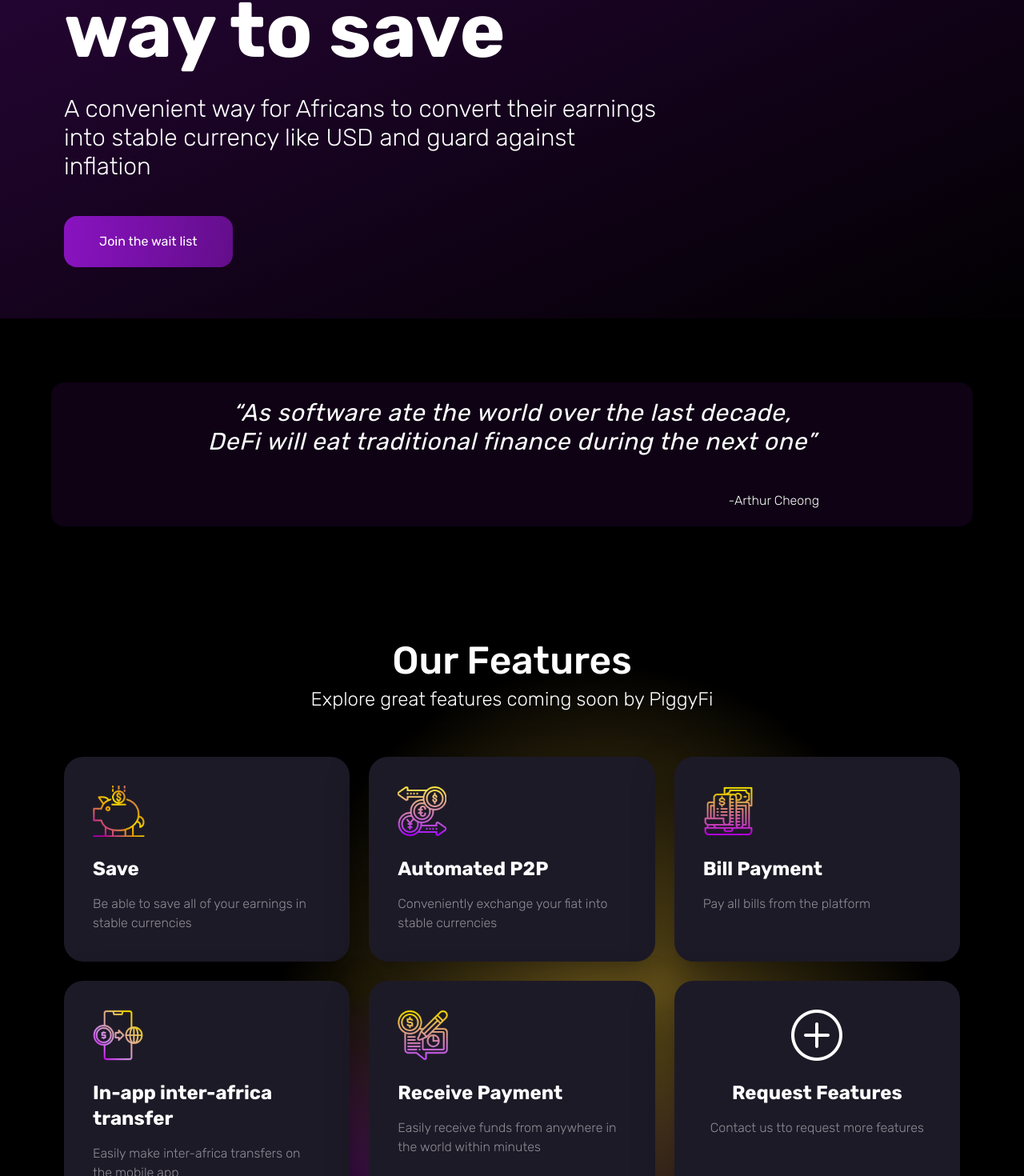
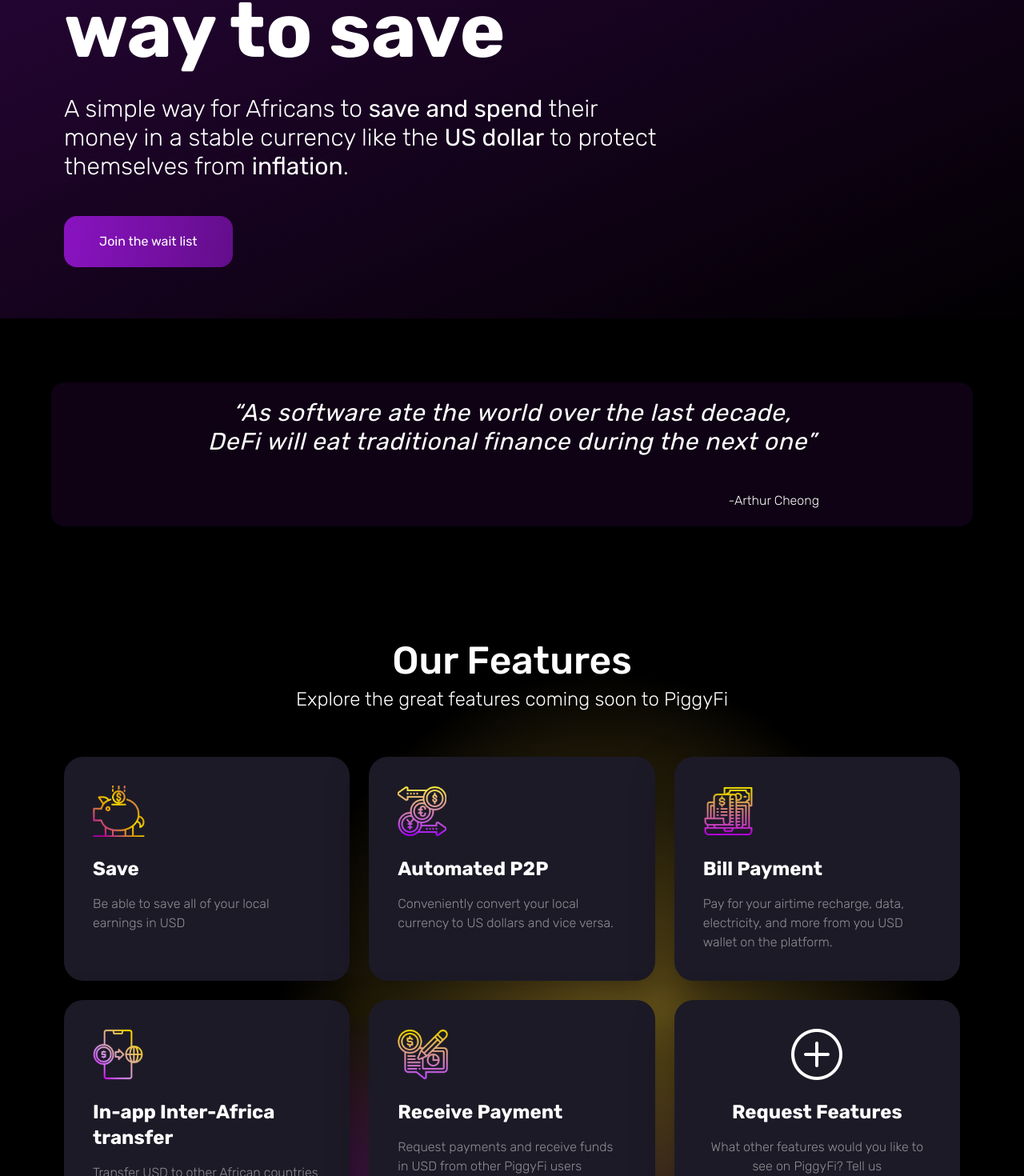
Before and after one commit to orignellc/piggyfi-website, a Next.js app: page / in a window 1280 px wide. Shown: the part 234-1704 px from the top of the page at 80% size. Built offline with nearby package versions, Linux system fonts and the light colour scheme.

Commit message:
new content
*hero, features, faq content
*og:image change

```diff
--- /dev/null
+++ b/pages/app/index.js
@@ -0,0 +1 @@
+export default function () {}
--- a/pages/index.js
+++ b/pages/index.js
@@ -18,11 +18,8 @@
         <DashboardHero />
         <DashboardFeatures />
         <DashboardHow />
-        <div className="bg-black relative">
-          {/*<RedialGradient className="right-2/3 left-0 top-9/20 bottom-9/20" />*/}
-          <DashboardCaseStudy />
-          <DashboardFAQ />
-        </div>
+        <DashboardCaseStudy />
+        <DashboardFAQ />
       </main>
     </Layout>
   );
--- a/src/components/Dashboard/DashboardCaseStudy.jsx
+++ b/src/components/Dashboard/DashboardCaseStudy.jsx
@@ -1,6 +1,6 @@
 export function DashboardCaseStudy() {
   return (
-    <div className="relative" id="case-study">
+    <div className="relative bg-black" id="case-study">
       <div className="py-14 md:py-20">
         <div className="text-center mb-14">
           <h2 className="text-3xl md:text-5xl font-medium text-white">
--- a/src/components/Dashboard/DashboardFAQ.jsx
+++ b/src/components/Dashboard/DashboardFAQ.jsx
@@ -8,7 +8,7 @@
   [show, setShow] = useState(null);
 
   return (
-    <div className="relative" id="faqs">
+    <div className="relative bg-black" id="faqs">
       <div className="py-14 md:py-20">
         <div className="text-center mb-14">
           <h2 className="text-3xl md:text-5xl font-medium text-white">
@@ -115,7 +115,7 @@
 const faqs = [
   {
     heading: "What is PiggyFi?",
-    body: "A Defi savings platform without the need of an ethereum client such as Metamask, that allows anyone to save in a stable currency such as the US Dollars, by leveraging on stable cryptocurrencies such as BUSD and generating interest on savings by staking in lending protocols.",
+    body: "A Decentralised Finance (Defi) savings platform, built on the blockchain without the need for an ethereum client such as Metamask or Trust Wallet. PiggyFi allows Africans to save in a stable currency like US Dollars by leveraging stable cryptocurrencies like USDT and earning interest on savings by staking in lending protocols.",
   },
   {
     heading: "Does PiggyFi work with any traditional Financial Institution?",
@@ -123,27 +123,47 @@
   },
   {
     heading: "What problem does PiggyFi solves?",
-    body: "Sub-Saharan Africa has one of the highest inflation rates in the world. Individuals and Families saving money in their local currency do not have an easy way to guard their life savings against devaluation. PiggyFi is out to solve Inflation problem in Sub-Saharan Africa",
+    body:
+      "Sub-Saharan Africa has one of the highest inflation rates in the world.\n" +
+      "Individuals and Families saving money in their local currency do not have an easy way to guard their life savings against devaluation.\n" +
+      "PiggyFi is out to solve the Inflation problem in Sub-Saharan Africa\n",
+  },
+  {
+    heading:
+      "Why is PiggyFi Better than other Traditional Fintech Savings Platforms?",
+    body: "PiggyFi is a blockchain-based platform. To prevent fraud, all transactions are transparent and open to everyone. There are no limits to USD transactions as long as you pass the KYC checks; and most importantly, your funds are secured on the blockchain and are not held by any single entity.",
+  },
+  {
+    heading: "Do I need knowledge of blockchain to use PiggyFi?",
+    body: "Anyone from Sub-Saharan Africa with a smart device and access to the internet who wants to save their funds in a stable currency to guard it against inflation can use the PiggyFi platform.",
+  },
+  {
+    heading: "How do you convert my funds to USD using blockchain?",
+    body: "By using an automated P2P system, you can convert your local currency into USDT, a stable currency on the blockchain, which is an equivalent of the US Dollar and vice versa.",
+  },
+  {
+    heading: "What is peer-to-peer (P2P) trading?",
+    body: "P2P (peer-to-peer) trade is also known as customer-to-customer trading. In a peer-to-peer (P2P) transaction, a Piggyfi user transacts directly with his or her vendor, exchanging local currency offline and verifying the transaction online. The digital asset is released to the buyer once both parties have confirmed the offline local currency exchange. By automating the process PiggyFi removes the technicalities for day-to-day users and protects you from fraud by onboarding verified P2P vendors who validate your transactions in less than 5 minutes.",
+  },
+  {
+    heading: "How can I withdraw funds on PiggyFi?",
+    body: "Using the P2P system you can easily convert your USD into your local currency. PiggyFi automates the process by selecting the first available vendor with the best offer who validates your transaction within 5 minutes.",
+  },
+  {
+    heading: "How secure is PiggyFi?",
+    body: "All funds deposited on the PiggyFi platform are not controlled by anyone but held securely by a smart contract code on the blockchain(learn more).",
+  },
+  {
+    heading: "How secure is PiggyFi?",
+    body: "All funds deposited on the PiggyFi platform are not controlled by anyone but held securely by a smart contract code on the blockchain(learn more).",
   },
   {
     heading: "How does PiggyFi benefit from building on Xend Finance SDK?",
-    body: "All transactions performed on PiggyFi are carried out directly on the blockchain and each transaction costs a fee. By building on Harmony, we are able to save a lot on transaction cost due to the low transaction fee on the Harmony network",
-  },
-  {
-    heading: "How do you convert my funds to USD using blockchain?",
-    body: "By using an automated P2P system, you can convert your local currency into BUSD, a stable currency on the blockchain, which is an equivalent of the US Dollar and vice versa.",
+    body: "By building on Xend Finance SDK, It becomes easier to quickly iterate our products and launch without having to worry about setting up the whole system of integrating and securing with different lending protocols directly. We also benefit from earning $XEND tokens which are in turn distributed to PiggyFi users",
   },
   {
     heading: "How does PiggyFi benefit from building on Harmony?",
-    body: "All transactions performed on PiggyFi are carried out directly on the blockchain and each transaction costs a fee. By building on Harmony, we are able to save a lot on transaction cost due to the low transaction fee on the Harmony network",
-  },
-  {
-    heading: "How secure is PiggyFi?",
-    body: "All funds deposited on the PiggyFi platform are not controlled by anyone but held securely by a smart contract code(learn more).",
-  },
-  {
-    heading: "Do I need knowledge of blockchain to use PiggyFi?",
-    body: "Anyone with a smart device and access to the internet who wants to save their funds in a stable currency to guard it against inflation can use the PiggyFi platform.",
+    body: "All transactions performed on PiggyFi are carried out directly on the blockchain and each transaction costs a fee. By building on Harmony, we are able to save a lot on transaction costs due to the low transaction fee on the Harmony network. Furthermore, with Harmony Bridge, we are able to Bridge to Ethereum and other chains.",
   },
 ];
 
--- a/src/components/Dashboard/DashboardFeatures.jsx
+++ b/src/components/Dashboard/DashboardFeatures.jsx
@@ -27,7 +27,7 @@
                 Our Features
               </h2>
               <p className="font-light text-lg md:text-2xl text-white">
-                Explore great features coming soon by PiggyFi
+                Explore the great features coming soon to PiggyFi
               </p>
             </div>
 
@@ -64,7 +64,10 @@
                   Request Features
                 </h3>
                 <p className="text-white text-opacity-50 font-light">
-                  Contact us tto request more features
+                  What other features would you like to see on PiggyFi?{" "}
+                  <a href="mailto:piggyfi.africa@gmail.com" className="">
+                    Tell us
+                  </a>
                 </p>
               </div>
             </div>
@@ -79,27 +82,27 @@
   {
     iconPath: "/images/savings.png",
     name: "Save",
-    body: "Be able to save all of your earnings in stable currencies",
+    body: "Be able to save all of your local earnings in USD",
   },
   {
     iconPath: "/images/p2p.png",
     name: "Automated P2P",
-    body: "Conveniently exchange your fiat into stable currencies",
+    body: "Conveniently convert your local currency to US dollars and vice versa.",
   },
   {
     iconPath: "/images/bill.png",
     name: "Bill Payment",
-    body: "Pay all bills from the platform",
+    body: "Pay for your airtime recharge, data, electricity, and more from you USD wallet on the platform.",
   },
   {
     iconPath: "/images/transaction.png",
-    name: "In-app inter-africa transfer",
-    body: "Easily make inter-africa transfers on the mobile app",
+    name: "In-app Inter-Africa transfer",
+    body: "Transfer USD to other African countries that can be converted to their local currency using PiggyFi",
   },
   {
     iconPath: "/images/payment.png",
     name: "Receive Payment",
-    body: "Easily receive funds from anywhere in the world within minutes",
+    body: "Request payments and receive funds in USD from other PiggyFi users",
   },
   // {
   //   iconPath: "/images/loan.png",
--- a/src/components/Dashboard/DashboardHero.jsx
+++ b/src/components/Dashboard/DashboardHero.jsx
@@ -13,8 +13,9 @@
               A smart <span className="inline-block">way to save</span>
             </h1>
             <p className="text-2xl md:text-3xl text-white font-light mb-11 leading-normal">
-              A convenient way for Africans to convert their earnings into
-              stable currency like USD and guard against inflation
+              A simple way for Africans to <b>save and spend</b> their money in
+              a stable currency like the <b>US dollar</b> to protect themselves
+              from <b>inflation</b>.
             </p>
             <button
               className="text-white py-5 px-11 rounded-2xl btn-bg-gradient-purple"
--- a/src/components/Layout/Layout.jsx
+++ b/src/components/Layout/Layout.jsx
@@ -21,7 +21,9 @@
         />
         <meta
           property="og:image"
-          content={metaImage ?? "https://piggyfi.africa/images/logo_large.png"}
+          content={
+            metaImage ?? "https://piggyfi.africa/manifest/icon-192x192.png"
+          }
         />
         <meta
           property="og:url"
--- a/src/helpers/subscribe.js
+++ b/src/helpers/subscribe.js
@@ -0,0 +1,33 @@
+export function subscribe({ failed, done, email, firstname, lastname }) {
+  fetch(
+    `${
+      process.env.PROXY_SERVER ?? "https://obscure-brook-72299.herokuapp.com/"
+    }https://emailoctopus.com/api/1.5/lists/a884fe8f-37f2-11ec-96e5-06b4694bee2a/contacts`,
+    {
+      method: "POST",
+      headers: {
+        "Content-Type": "application/json",
+        "Access-Control-Allow-Origin": "*",
+      },
+      body: JSON.stringify({
+        api_key:
+          process.env.EMAIL_OCTOPUS_API_KEY ??
+          "0006e14f-1c9a-44c7-a546-fedf561ee67b",
+        email_address: email,
+        fields: {
+          FirstName: firstname,
+          LastName: lastname,
+        },
+        status: "SUBSCRIBED",
+      }),
+    }
+  )
+    .then((response) => {
+      done();
+    })
+    .catch((error) => {
+      //@Todo Sentry
+      console.log(error);
+      failed();
+    });
+}
```
Also changed, not shown: src/components/Dashboard/DashboardHow.jsx (+4 -4 lines), src/components/Modals/ModalEmailSubscribe.jsx (+14 -33 lines).
